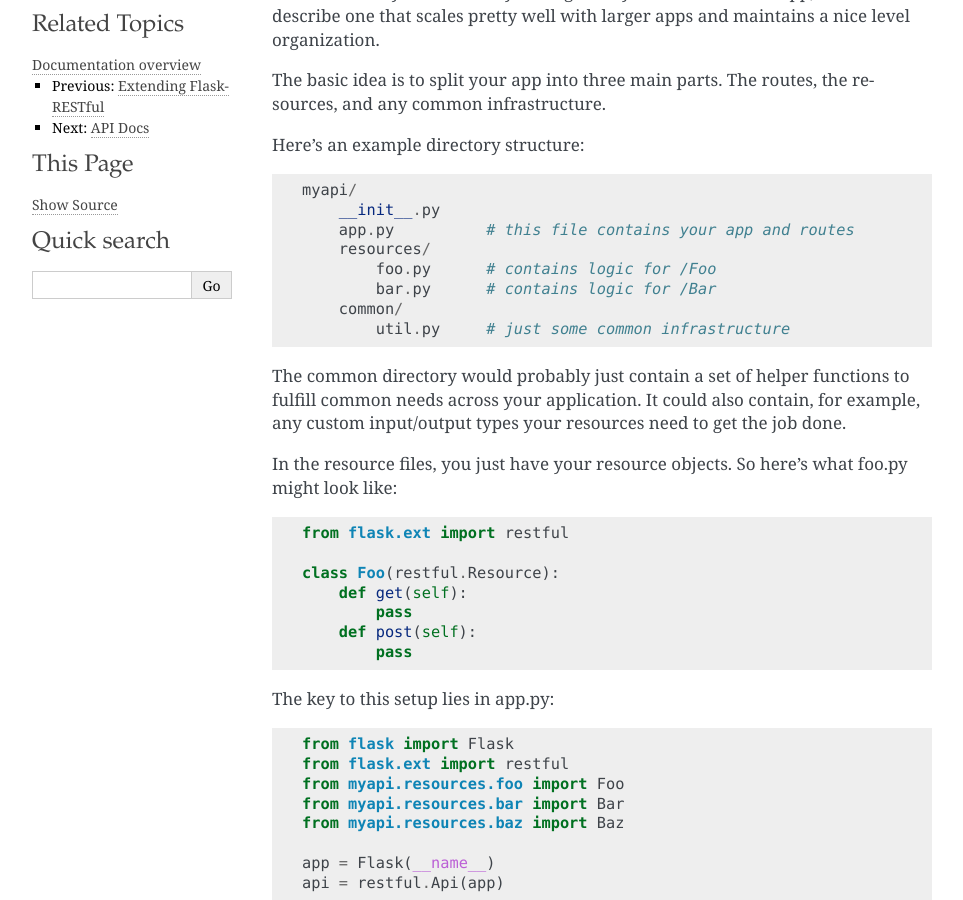
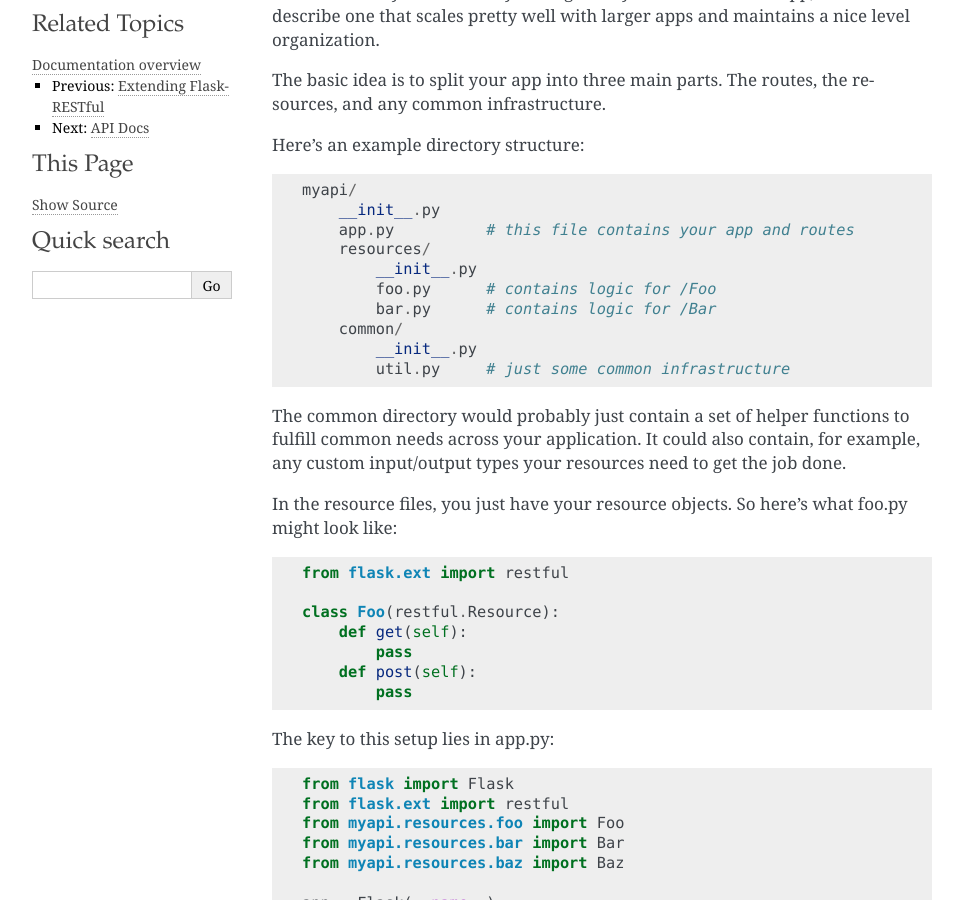
Before and after one commit to flask-restful/flask-restful, a Sphinx documentation site: the page built from docs/intermediate-usage.rst, in a window 1280 px wide and 900 px high, scrolled down 318 px. Shown: the whole window, without its empty margins (148-1111 px from the left). Built offline with Sphinx 7.4.7, drawn with Linux system fonts in a browser that asks for light colours.

Commit message:
Update intermediate-usage.rst

```diff
--- a/docs/intermediate-usage.rst
+++ b/docs/intermediate-usage.rst
@@ -28,9 +28,11 @@
         __init__.py
         app.py          # this file contains your app and routes
         resources/
+            __init__.py
             foo.py      # contains logic for /Foo
             bar.py      # contains logic for /Bar
         common/
+            __init__.py
             util.py     # just some common infrastructure
 
 The common directory would probably just contain a set of helper functions
```
